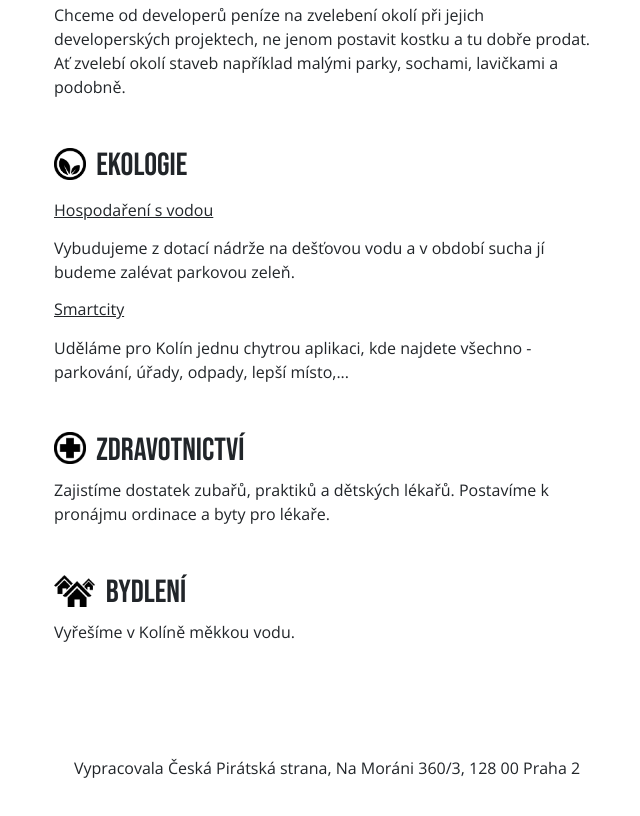
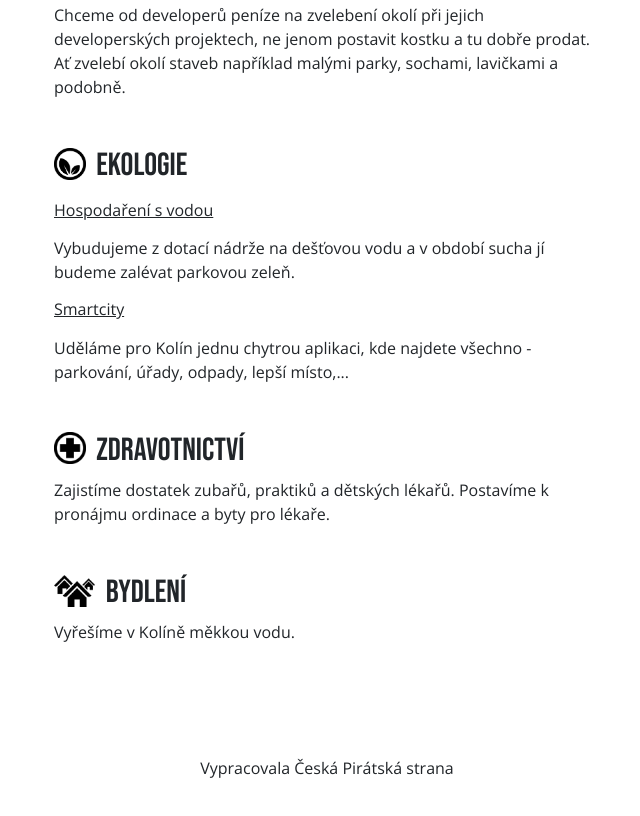
Before and after one commit to MartinKokesCz/vizeprokolin.cz, a plain HTML site: page index.html in a window 1280 px wide. Shown: the part 2386-3202 px from the top of the page, without its empty margins (313-953 px from the left). Drawn offline with nearby package versions, Linux system fonts and the light colour scheme.

Commit message:
address gone

```diff
--- a/index.html
+++ b/index.html
@@ -237,7 +237,7 @@
     <footer class="my-5 p-5">
 
         <div class="container text-center">
-            <p>Vypracovala Česká Pirátská strana,&nbsp;Na Moráni 360/3, 128 00 Praha 2</p>
+            <p>Vypracovala Česká Pirátská strana</p>
         </div>
     </footer>
     <!-- JavaScript Bundle with Popper -->
```
